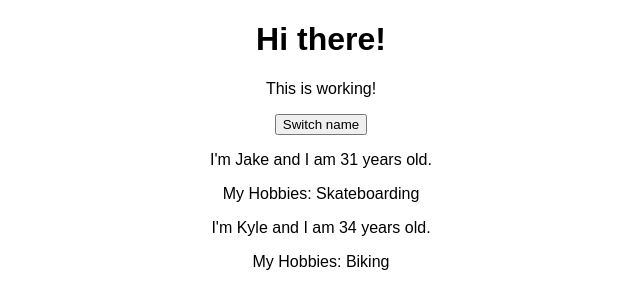
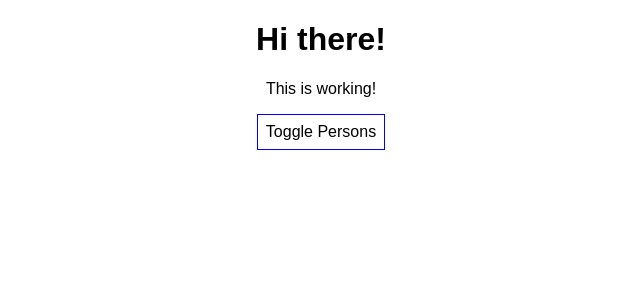
Before and after one commit to jrshort89/React-app, a React (Create React App) app: page / in a window 1280 px wide. Shown: the top 308 px of the page, without its empty margins (319-959 px from the left). Built offline with nearby package versions, Linux system fonts and the light colour scheme.

Commit message:
Module 4

```diff
--- a/src/App.js
+++ b/src/App.js
@@ -5,30 +5,77 @@ import Person from './Person/Person';
 class App extends Component {
   state = {
     persons: [
-      { name: 'Jake', age: 31 },
-      { name: 'Kyle', age: 34 }
-    ]
+      { id: '123a', name: 'Jake', age: 31 },
+      { id: '123b', name: 'Kyle', age: 34 }
+    ],
+    showPersons: false
+  };
+
+  deletePersonHandler(personIndex) {
+    // const persons = this.state.persons.slice();
+    const persons = [...this.state.persons];
+    persons.splice(personIndex, 1);
+    this.setState({persons: persons});
   }
 
-  switchNameHandler = () => {
-    // console.log('was clicked');
-    // this.state.persons[0].name = 'Jacob';
-    this.setState({persons: [
-      { name: 'Jacob', age: 31 },
-      { name: 'Kyle', age: 34 }
-    ]})
+  nameChangedHandler = (event, id) => {
+    const personIndex = this.state.persons.findIndex(p => {
+      return p.id === id;
+    });
+
+    const person = {
+      ...this.state.persons[personIndex]
+    };
+
+    person.name = event.target.value;
+
+    const persons = [...this.state.persons];
+    persons[personIndex] = person;
+
+    this.setState({persons: persons});
+  };
+
+  togglePersonsHandler = () => {
+    const doesShow = this.state.showPersons;
+    this.setState({showPersons: !doesShow});
   }
 
   render() {
+    const style = {
+      backgroundColor: 'white',
+      font: 'inherit',
+      border: '1px solid blue',
+      padding: '8px',
+      cursor: 'pointer'
+    };
+
+    let persons = null;
+
+    if (this.state.showPersons) {
+      persons = (
+        <div>
+          {this.state.persons.map((person, index) => {
+            return <Person
+            click={() => this.deletePersonHandler(index)}
+            name={person.name}
+            age={person.age}
+            key={person.id}
+            changed={(event) => this.nameChangedHandler(event, person.id)} />
+          })}
+        </div>
+      );
+    }
+
     return (
       <div className="App">
         <h1>Hi there!</h1>
         <p>This is working!</p>
-        <button onClick={this.switchNameHandler}>
-                Switch name
+        <button
+          style={style}
+          onClick={this.togglePersonsHandler}>
+                Toggle Persons
         </button>
-        <Person name={this.state.persons[0].name} age={this.state.persons[0].age}>My Hobbies: Skateboarding</Person>
-        <Person name={this.state.persons[1].name} age={this.state.persons[1].age}>My Hobbies: Biking</Person>
+        {persons}
       </div>
     );
     // return React.createElement('h1', null, React.createElement('h2', {className: 'App'}, 'This is the real deal'))
--- /dev/null
+++ b/src/Person/Person.css
@@ -0,0 +1,8 @@
+.Person {
+    width: 60%;
+    border: 1px solid #eee;
+    margin: 16px auto;
+    box-shadow: 0 2px 3px #ccc;
+    padding: 16px;
+    text-align: center;
+}
--- a/src/Person/Person.js
+++ b/src/Person/Person.js
@@ -1,10 +1,13 @@
 import React from 'react';
+
+import './Person.css'
 
 const person = (props) => {
     return (
-        <div>
-            <p>I'm {props.name} and I am {props.age} years old.</p>
+        <div className="Person">
+            <p onClick={props.click}>I'm {props.name} and I am {props.age} years old.</p>
             <p>{props.children}</p>
+            <input type="text" onChange={props.changed} value={props.name} />
         </div>
     )
 };
```
